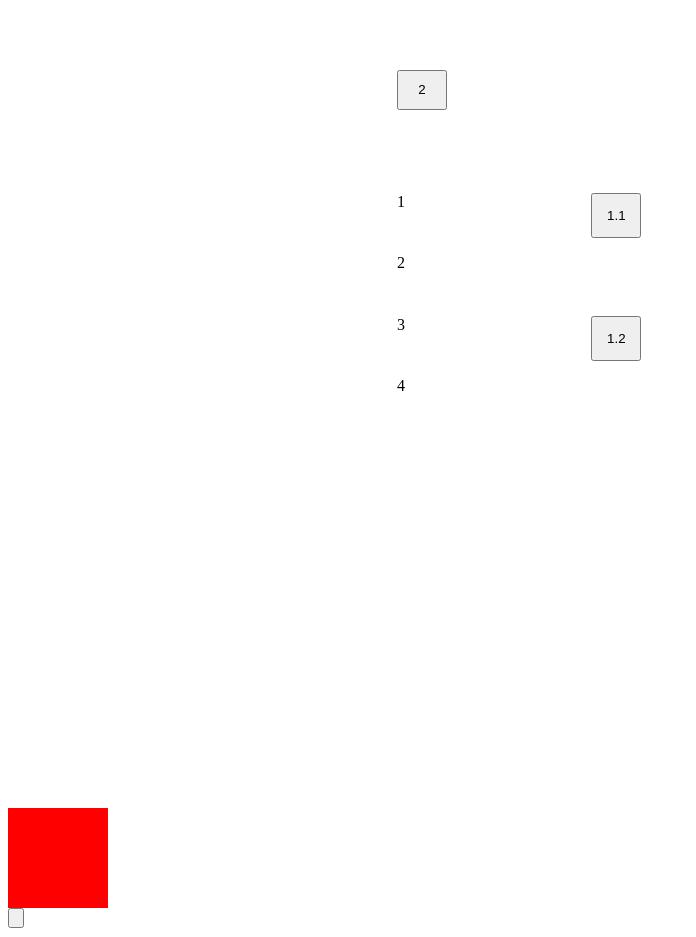
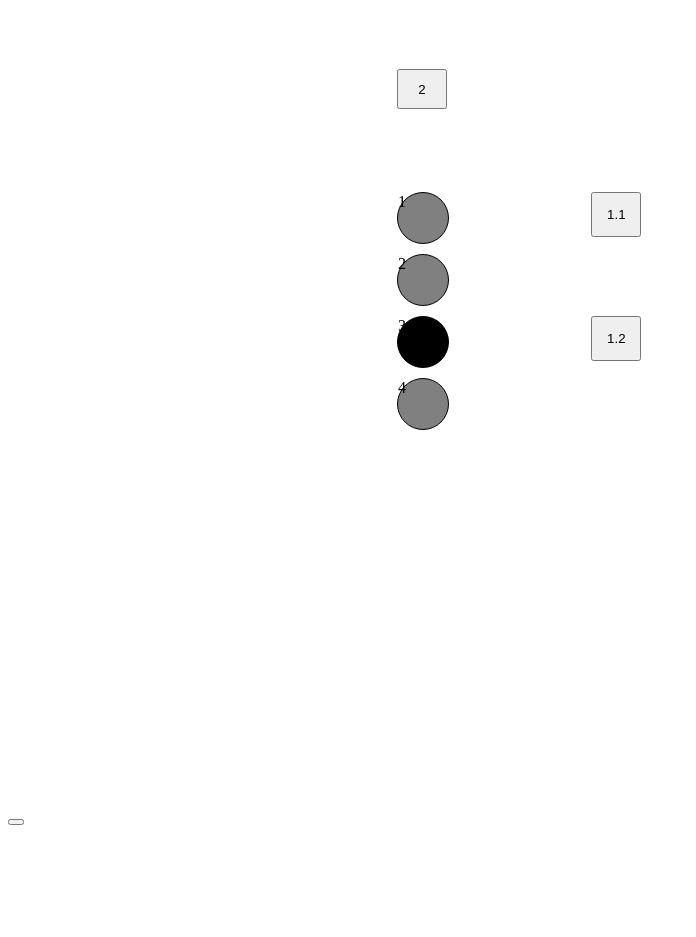
Before and after one commit to muratcan-yuksel/Whack-a-mole, a website: page index.html in a window 1280 px wide. Both pictures are taken after a click on the button "1.2". Shown: the whole page, without its empty margins (0-696 px from the left). After the commit the page ends 834 px from the top, so only its background shows below. Drawn offline with Linux system fonts and the light colour scheme.

Commit message:
fallback

```diff
--- a/app.js
+++ b/app.js
@@ -1,13 +1,12 @@
 // get the squares and style them
-// const squares = document.querySelectorAll('.squares');
-// squares.forEach((item) => {
-//   item.style.width = '50px';
-//   item.style.height = '50px';
-//   item.style.border = '1px solid black';
-//   item.style.background = 'grey';
-//   item.style.borderRadius = '50%';
-// });
-
+const squares = document.querySelectorAll('.squares');
+squares.forEach((item) => {
+  item.style.width = '50px';
+  item.style.height = '50px';
+  item.style.border = '1px solid black';
+  item.style.background = 'grey';
+  item.style.borderRadius = '50%';
+});
 // get the squares
 const square1 = document.getElementById('square1');
 const square2 = document.getElementById('square2');
@@ -57,17 +56,10 @@ button11.addEventListener('click', btn11);
 
 function btn12() {
   if (square3.style.background == 'grey') {
-    // square3.style.background = 'black';
-    square3.setAttribute('class', 'active');
+    square3.style.background = 'black';
   } else if (square3.style.background == 'black') {
     alert('miss');
     // animation
   }
 }
 button12.addEventListener('click', btn12);
-
-const one = document.getElementById('one1');
-const di = document.getElementById('one');
-one.addEventListener('click', function () {
-  di.setAttribute('class', 'active');
-});
--- a/style.css
+++ b/style.css
@@ -25,7 +25,7 @@
     grid-column: 5;
     grid-row:6;
     margin-bottom:10px;
-    transition:  2s;
+
 }
 #square4{
     grid-column: 5;
@@ -52,24 +52,3 @@
     grid-column: 7;
     grid-row:6;
 }
-
-
-/* .active{
-    background:blue;
-    color:blue;
-    border:5px solid red;
-} */
-
-#one{
-    width: 100px;
-  height: 100px;
-  background: red;
-  transition:  2s;
-}
-#one.active{
-
-  background-color:yellow;
-}
-#one1{
-  height:20px;
-}
```
